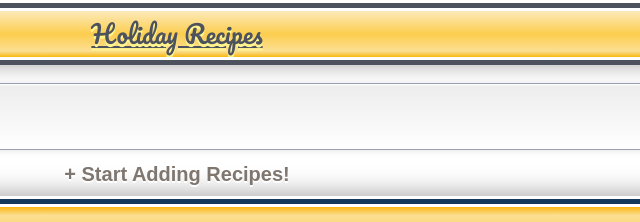
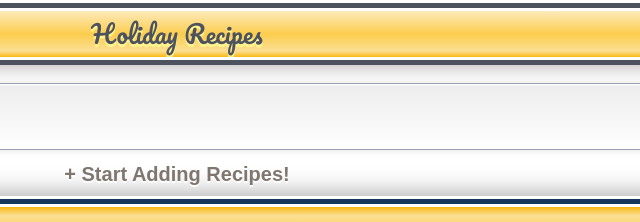
Before and after one commit to medelnant/VFW, a plain HTML site: page edelnant_michael_project2/index.html in a window 1280 px wide. In both pictures the pointer is over the link "Holiday Recipes". Shown: the top 222 px of the page, 463-1103 px from the left. Drawn offline with Linux system fonts and the light colour scheme; a web font is replaced by a local one.

Commit message:
Address header link:visited and hover issues.

```diff
--- a/edelnant_michael_project2/css/global.css
+++ b/edelnant_michael_project2/css/global.css
@@ -126,8 +126,10 @@ header h1 {
 
 header h1 a,
 header h1 a:link,
-header h1 a:visited {
+header h1 a:visited,
+header h1 a:hover {
 	color: rgb(77,82,95);
+	text-decoration: none;
 }
 
 footer {
```
